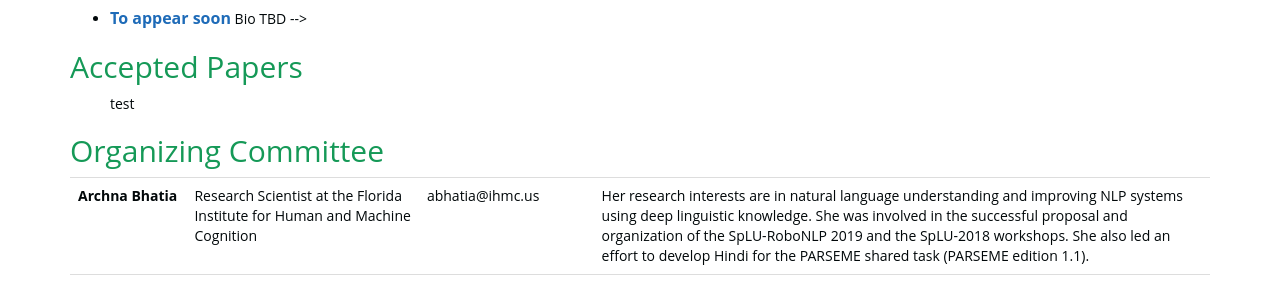
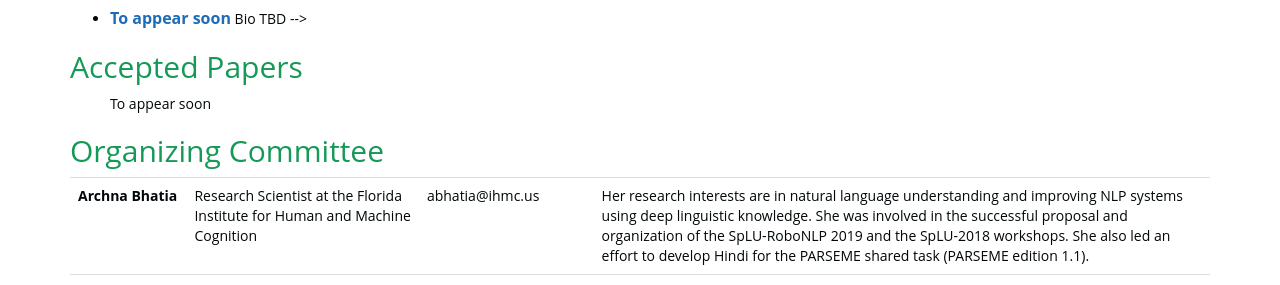
Before and after one commit to social-threats/social-threats.github.io, a Jekyll site: the page built from index.html, in a window 1280 px wide. Shown: the part 1567-1852 px from the top of the page. Built offline with Jekyll 4.4.1, drawn with Linux system fonts in a browser that asks for light colours; nearby versions of some CDN libraries.

Commit message:
Update accepted_papers.html

```diff
--- a/_includes/_STOC_2020/accepted_papers.html
+++ b/_includes/_STOC_2020/accepted_papers.html
@@ -1,3 +1,3 @@
 <h2>Accepted Papers</h2>
-<ul> test
+<ul> To appear soon
 </ul>
```
